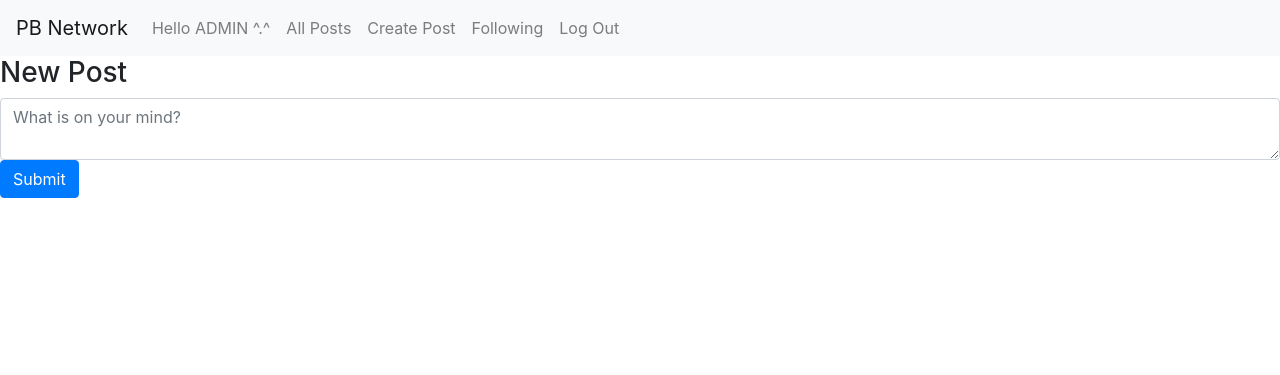
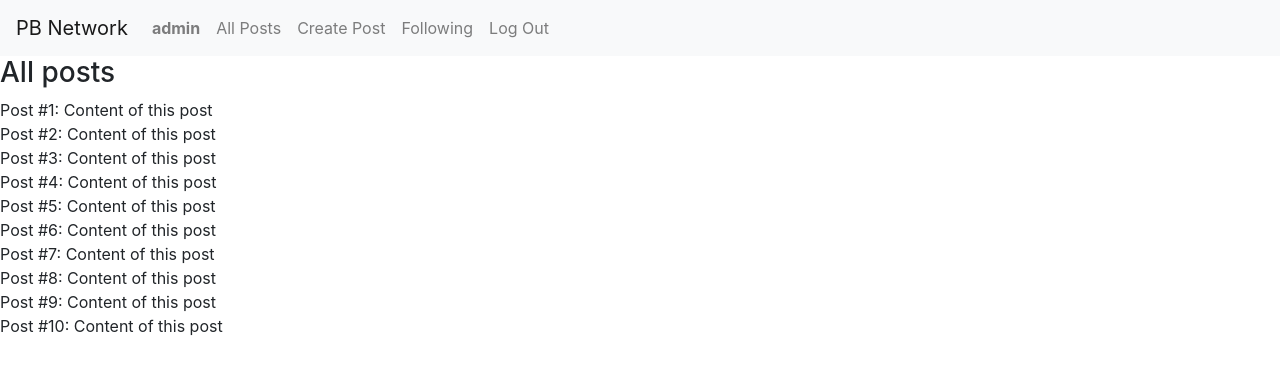
Before and after one commit to phuongbui95/project4_cs50web, a Django app: page / in a window 1280 px wide. Shown: the top 375 px of the page. Run offline with Django 3.2, Linux system fonts and the light colour scheme; a user stored in the database is signed in; data that the repository does not hold is empty; some libraries are stand-ins or nearby versions.

Commit message:
list 10 posts per page

```diff
--- a/project4/network/static/network/index.js
+++ b/project4/network/static/network/index.js
@@ -1,19 +1,26 @@
+// Start with first post
+let counter = 1;
+// Load posts 10 at a time
+const quantity = 10;
+
 document.addEventListener('DOMContentLoaded', function() {
 
     // Use buttons to toggle between views
-    document.querySelector('#all-posts').addEventListener('click', () => load_view('All Posts'));
-    document.querySelector('#profile').addEventListener('click', () => load_view('Profile'));
-    document.querySelector('#following').addEventListener('click', () => load_view('Following'));
-    document.querySelector('#compose').addEventListener('click', compose());
-
-    let profile_name = document.querySelector('#profile');
-    profile_name.addEventListener('click', () => load_view('All Posts'));
-    let username = profile_name.innerText;
-    profile_name.innerHTML = `Hello ${username.toUpperCase()} ^.^`;
+    document.querySelector('#all-posts').addEventListener('click', () => load_view('all posts'));
+    document.querySelector('#profile').addEventListener('click', () => load_view('profile'));
+    document.querySelector('#following').addEventListener('click', () => load_view('following'));
+    document.querySelector('#compose').addEventListener('click', compose); //Do not use () to call a none element function in Javascript
 
     ////----- By default, load all posts
-    // load_view('All Posts');
+    load_view('all posts');
 });
+
+// If scrolled to bottom, load the next 10 posts
+window.onscroll = () => {
+    if (window.innerHeight + window.scrollY >= document.body.offsetHeight) {
+        load();
+    }
+};
 
 function compose() {
     console.log('create a post!');
@@ -37,16 +44,34 @@ function load_view(page_view) {
     document.querySelector('#content-view').style.display = 'block';
     document.querySelector('#compose-view').style.display = 'none';
 
-     // Show the view name
-     document.querySelector('#content-view').innerHTML = `<h3>${page_view.charAt(0).toUpperCase() + page_view.slice(1)}</h3>`;
-    // See posts
-    displayContent(page_view); // List all posts in this page_view
+    // Show the view name
+    document.querySelector('#content-view').innerHTML = `<h3>${page_view.charAt(0).toUpperCase() + page_view.slice(1)}</h3>`;
+
+    // Set start and end post numbers, and update counter
+    const start = counter;
+    const end = start + quantity - 1;
+    counter = end + 1;
+    // Get new posts and add posts
+    fetch(`posts?start=${start}&end=${end}`)
+    .then(response => response.json())
+    .then(data => {
+        data.posts.forEach(add_post);
+    })
+
+
 }
 
-// list all expected posts in particular view
-function displayContent(page_view) {
-    return;
-}
+// Add a new post with given contents to DOM
+function add_post(contents) {
+
+    // Create new post
+    const post = document.createElement('div');
+    post.className = 'post';
+    post.innerHTML = `${contents}: Content of this post`;
+
+    // Add post to DOM
+    document.querySelector('#content-view').append(post);
+};
 
 function submit_post() {
     return;
--- a/project4/network/templates/network/index.html
+++ b/project4/network/templates/network/index.html
@@ -2,7 +2,8 @@
 {% load static %}
 
 {% block body %}
-    <div id="content-view"></div>
+    <div id="content-view">
+    </div>
     <div id="compose-view">
         <h3>New Post</h3>
         <form id="compose-form">
--- a/project4/network/urls.py
+++ b/project4/network/urls.py
@@ -8,5 +8,5 @@ urlpatterns = [
     path("login", views.login_view, name="login"),
     path("logout", views.logout_view, name="logout"),
     path("register", views.register, name="register"),
-    # path("posts/<int:num>", views.post, name="post")
+    path("posts/", views.posts, name="posts") #remember the ending forward slash '/'
 ]
--- a/project4/network/views.py
+++ b/project4/network/views.py
@@ -4,11 +4,12 @@ from django.http import HttpResponse, HttpResponseRedirect, Http404
 from django.shortcuts import render
 from django.urls import reverse
 
-# import json
-# from django.http import JsonResponse
+import json
+from django.http import JsonResponse
 from django.contrib.auth.decorators import login_required
 from django.views.decorators.csrf import csrf_exempt
 
+import time
 
 from .models import User
 
@@ -73,3 +74,21 @@ def register(request):
 @login_required
 def compose(request):
     pass
+
+def posts(request):
+    # Get start and end points
+    start = int(request.GET.get("start") or 0)
+    end = int(request.GET.get("end") or (start + 9))
+
+    # Generate list of posts
+    data = []
+    for i in range(start, end + 1):
+        data.append(f"Post #{i}")
+
+    # Artificially delay speed of response
+    time.sleep(1)
+
+    # Return list of posts
+    return JsonResponse({
+        "posts": data
+    })
```
Also changed, not shown: project4/network/models.py (+9 -0 lines), project4/network/form.py (deleted).
